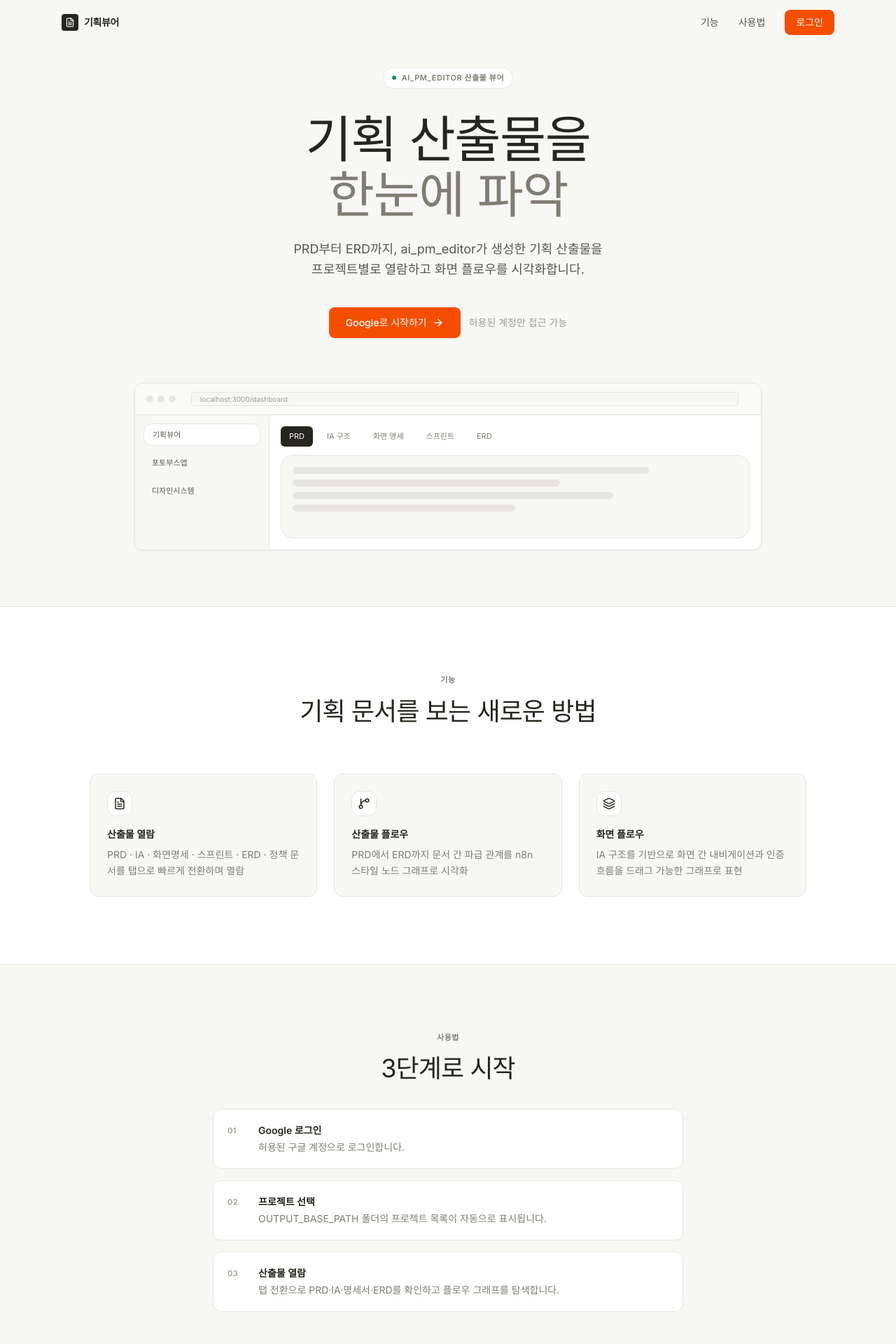
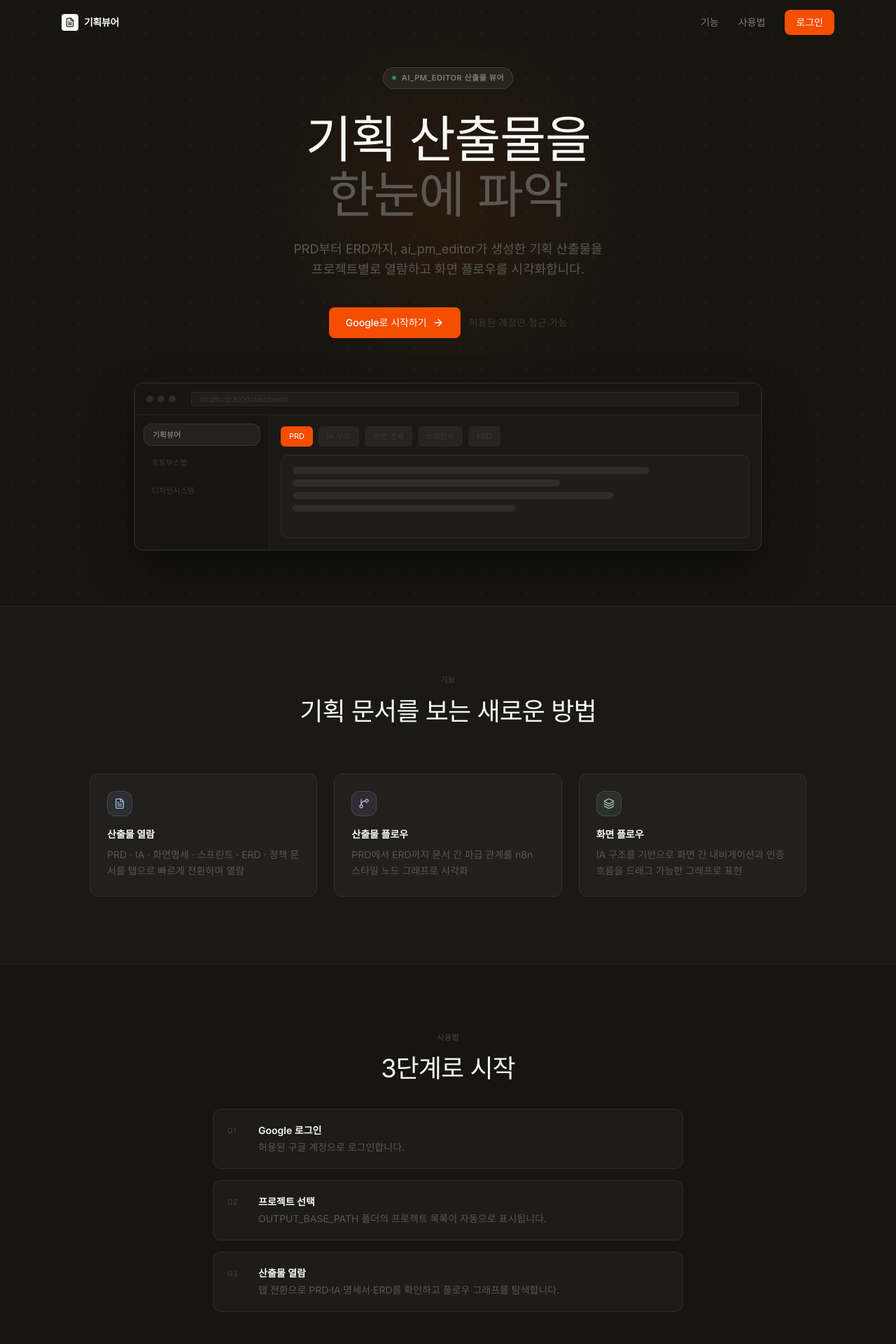
Before and after one commit to hoya838/prd, a Next.js app: page / in a window 1280 px wide. Shown: the top 1920 px of the page at 70% size. Built offline with nearby package versions, Linux system fonts and the light colour scheme; no server answers.

Commit message:
feat: dark mode landing page

```diff
--- a/src/app/page.tsx
+++ b/src/app/page.tsx
@@ -23,29 +23,29 @@ function Header() {
     <header
       className="fixed top-0 left-0 right-0 z-50 transition-all duration-300"
       style={{
-        background: scrolled ? "rgba(247,247,244,0.85)" : "transparent",
-        backdropFilter: scrolled ? "blur(12px)" : "none",
-        borderBottom: scrolled ? "1px solid #e6e5e0" : "1px solid transparent",
+        background: scrolled ? "rgba(22,21,15,0.88)" : "transparent",
+        backdropFilter: scrolled ? "blur(14px)" : "none",
+        borderBottom: scrolled ? "1px solid rgba(247,247,244,0.08)" : "1px solid transparent",
       }}
     >
       <div className="max-w-6xl mx-auto px-6 h-16 flex items-center justify-between">
         {/* Logo */}
         <Link href="/" className="flex items-center gap-2">
-          <div className="w-6 h-6 rounded flex items-center justify-center bg-[#26251e]">
-            <FileText className="w-3.5 h-3.5 text-[#f7f7f4]" />
+          <div className="w-6 h-6 rounded flex items-center justify-center bg-[#f7f7f4]">
+            <FileText className="w-3.5 h-3.5 text-[#16150f]" />
           </div>
-          <span className="text-sm font-semibold text-[#26251e] tracking-tight">기획뷰어</span>
+          <span className="text-sm font-semibold text-[#f7f7f4] tracking-tight">기획뷰어</span>
         </Link>
 
         {/* Desktop nav */}
         <nav className="hidden md:flex items-center gap-1">
-          <a href="#features" className="px-3 py-1.5 text-sm text-[#5a5852] hover:text-[#26251e] transition-colors">기능</a>
-          <a href="#how" className="px-3 py-1.5 text-sm text-[#5a5852] hover:text-[#26251e] transition-colors">사용법</a>
+          <a href="#features" className="px-3 py-1.5 text-sm text-[#807d72] hover:text-[#f7f7f4] transition-colors">기능</a>
+          <a href="#how" className="px-3 py-1.5 text-sm text-[#807d72] hover:text-[#f7f7f4] transition-colors">사용법</a>
 
           {status === "authenticated" ? (
             <button
               onClick={() => router.push("/dashboard")}
-              className="ml-3 px-4 py-2 text-sm font-medium text-[#f7f7f4] bg-[#26251e] hover:bg-[#3a3930] transition-colors flex items-center gap-1.5"
+              className="ml-3 px-4 py-2 text-sm font-medium text-[#16150f] bg-[#f7f7f4] hover:bg-white transition-colors flex items-center gap-1.5"
               style={{ borderRadius: "8px" }}
             >
               대시보드
@@ -63,7 +63,7 @@ function Header() {
         </nav>
 
         {/* Mobile menu toggle */}
-        <button className="md:hidden text-[#26251e]" onClick={() => setMenuOpen(!menuOpen)}>
+        <button className="md:hidden text-[#f7f7f4]" onClick={() => setMenuOpen(!menuOpen)}>
           {menuOpen ? <X className="w-5 h-5" /> : <Menu className="w-5 h-5" />}
         </button>
       </div>
@@ -76,14 +76,15 @@ function Header() {
             animate={{ opacity: 1, y: 0 }}
             exit={{ opacity: 0, y: -8 }}
             transition={{ duration: 0.15 }}
-            className="md:hidden border-t border-[#e6e5e0] bg-[#f7f7f4] px-6 py-4 flex flex-col gap-2"
+            className="md:hidden border-t px-6 py-4 flex flex-col gap-2"
+            style={{ background: "#1a1917", borderColor: "rgba(247,247,244,0.08)" }}
           >
-            <a href="#features" className="py-2 text-sm text-[#5a5852]" onClick={() => setMenuOpen(false)}>기능</a>
-            <a href="#how" className="py-2 text-sm text-[#5a5852]" onClick={() => setMenuOpen(false)}>사용법</a>
+            <a href="#features" className="py-2 text-sm text-[#807d72]" onClick={() => setMenuOpen(false)}>기능</a>
+            <a href="#how" className="py-2 text-sm text-[#807d72]" onClick={() => setMenuOpen(false)}>사용법</a>
             {status === "authenticated" ? (
               <button
                 onClick={() => router.push("/dashboard")}
-                className="mt-2 px-4 py-2.5 text-sm font-medium text-[#f7f7f4] bg-[#26251e] rounded-lg text-left"
+                className="mt-2 px-4 py-2.5 text-sm font-medium text-[#16150f] bg-[#f7f7f4] rounded-lg text-left"
               >
                 대시보드 →
               </button>
@@ -107,16 +108,19 @@ const FEATURES = [
     icon: FileText,
     title: "산출물 열람",
     desc: "PRD · IA · 화면명세 · 스프린트 · ERD · 정책 문서를 탭으로 빠르게 전환하며 열람",
+    dot: "#9fbbe0",
   },
   {
     icon: GitBranch,
     title: "산출물 플로우",
     desc: "PRD에서 ERD까지 문서 간 파급 관계를 n8n 스타일 노드 그래프로 시각화",
+    dot: "#c0a8dd",
   },
   {
     icon: Layers,
     title: "화면 플로우",
     desc: "IA 구조를 기반으로 화면 간 내비게이션과 인증 흐름을 드래그 가능한 그래프로 표현",
+    dot: "#9fc9a2",
   },
 ];
 
@@ -137,25 +141,41 @@ export default function LandingPage() {
   const heroY = useTransform(scrollYProgress, [0, 1], [0, 60]);
 
   return (
-    <div className="min-h-screen bg-[#f7f7f4]" style={{ fontFamily: "var(--font-sans)" }}>
+    <div className="min-h-screen" style={{ background: "#16150f", fontFamily: "var(--font-sans)" }}>
       <Header />
 
       {/* Hero */}
       <section ref={heroRef} className="relative min-h-screen flex flex-col items-center justify-center px-6 pt-24 pb-20 overflow-hidden">
-        {/* Subtle grid bg */}
+        {/* Dot grid */}
         <div
           className="absolute inset-0 pointer-events-none"
           style={{
-            backgroundImage: "radial-gradient(circle, #e6e5e0 1px, transparent 1px)",
+            backgroundImage: "radial-gradient(circle, rgba(247,247,244,0.07) 1px, transparent 1px)",
             backgroundSize: "32px 32px",
-            opacity: 0.4,
+          }}
+        />
+        {/* Glow */}
+        <div
+          className="absolute top-1/3 left-1/2 -translate-x-1/2 -translate-y-1/2 pointer-events-none"
+          style={{
+            width: 600,
+            height: 600,
+            borderRadius: "50%",
+            background: "radial-gradient(circle, rgba(245,78,0,0.08) 0%, transparent 70%)",
           }}
         />
 
         <motion.div style={{ y: heroY }} className="relative z-10 max-w-3xl mx-auto text-center">
           {/* Badge */}
           <motion.div custom={0} initial="hidden" animate="visible" variants={fadeUp}>
-            <span className="inline-flex items-center gap-2 px-3 py-1.5 rounded-full bg-white border border-[#e6e5e0] text-[11px] font-semibold text-[#807d72] uppercase tracking-wider mb-8">
+            <span
+              className="inline-flex items-center gap-2 px-3 py-1.5 rounded-full text-[11px] font-semibold uppercase tracking-wider mb-8"
+              style={{
+                background: "rgba(247,247,244,0.06)",
+                border: "1px solid rgba(247,247,244,0.12)",
+                color: "#807d72",
+              }}
+            >
               <span className="w-1.5 h-1.5 rounded-full bg-[#1f8a65]" />
               ai_pm_editor 산출물 뷰어
             </span>
@@ -167,11 +187,12 @@ export default function LandingPage() {
             initial="hidden"
             animate="visible"
             variants={fadeUp}
-            className="text-[52px] md:text-[72px] font-normal text-[#26251e] leading-[1.1] tracking-[-1.5px] mb-6"
+            className="text-[52px] md:text-[72px] font-normal leading-[1.1] tracking-[-1.5px] mb-6"
+            style={{ color: "#f7f7f4" }}
           >
             기획 산출물을
             <br />
-            <span className="text-[#807d72]">한눈에 파악</span>
+            <span style={{ color: "#5a5852" }}>한눈에 파악</span>
           </motion.h1>
 
           {/* Description */}
@@ -180,7 +201,8 @@ export default function LandingPage() {
             initial="hidden"
             animate="visible"
             variants={fadeUp}
-            className="text-lg text-[#5a5852] leading-relaxed mb-10 max-w-xl mx-auto"
+            className="text-lg leading-relaxed mb-10 max-w-xl mx-auto"
+            style={{ color: "#5a5852" }}
           >
             PRD부터 ERD까지, ai_pm_editor가 생성한 기획 산출물을
             <br className="hidden md:block" />
@@ -199,13 +221,13 @@ export default function LandingPage() {
               <>
                 <Link
                   href="/dashboard"
-                  className="inline-flex items-center gap-2 px-6 py-3 text-sm font-medium text-[#f7f7f4] bg-[#26251e] hover:bg-[#3a3930] transition-colors"
+                  className="inline-flex items-center gap-2 px-6 py-3 text-sm font-medium text-[#16150f] bg-[#f7f7f4] hover:bg-white transition-colors"
                   style={{ borderRadius: "8px" }}
                 >
                   대시보드 바로가기
                   <ArrowRight className="w-4 h-4" />
                 </Link>
-                <span className="text-sm text-[#807d72]">
+                <span className="text-sm" style={{ color: "#5a5852" }}>
                   {session?.user?.name ?? session?.user?.email} 님 로그인 중
                 </span>
               </>
@@ -219,13 +241,13 @@ export default function LandingPage() {
                   Google로 시작하기
                   <ArrowRight className="w-4 h-4" />
                 </button>
-                <span className="text-sm text-[#a09c92]">허용된 계정만 접근 가능</span>
+                <span className="text-sm" style={{ color: "#3a3930" }}>허용된 계정만 접근 가능</span>
               </>
             )}
           </motion.div>
         </motion.div>
 
-        {/* Dashboard preview mockup */}
+        {/* Dashboard mockup */}
         <motion.div
           custom={4}
           initial="hidden"
@@ -234,27 +256,45 @@ export default function LandingPage() {
           className="relative z-10 mt-16 w-full max-w-4xl mx-auto"
         >
           <div
-            className="bg-white border border-[#e6e5e0] overflow-hidden"
-            style={{ borderRadius: "12px", boxShadow: "0 1px 3px rgba(38,37,30,0.06)" }}
+            className="overflow-hidden"
+            style={{
+              borderRadius: "12px",
+              border: "1px solid rgba(247,247,244,0.08)",
+              background: "#1a1917",
+              boxShadow: "0 0 0 1px rgba(247,247,244,0.04), 0 32px 64px rgba(0,0,0,0.4)",
+            }}
           >
-            {/* Mockup topbar */}
-            <div className="flex items-center gap-1.5 px-4 py-3 border-b border-[#e6e5e0] bg-[#fafaf7]">
-              <span className="w-2.5 h-2.5 rounded-full bg-[#e6e5e0]" />
-              <span className="w-2.5 h-2.5 rounded-full bg-[#e6e5e0]" />
-              <span className="w-2.5 h-2.5 rounded-full bg-[#e6e5e0]" />
-              <div className="flex-1 mx-4 h-5 rounded bg-[#f7f7f4] border border-[#e6e5e0] flex items-center px-3">
-                <span className="text-[10px] text-[#a09c92]">localhost:3000/dashboard</span>
+            {/* Topbar */}
+            <div
+              className="flex items-center gap-1.5 px-4 py-3"
+              style={{ borderBottom: "1px solid rgba(247,247,244,0.06)", background: "#16150f" }}
+            >
+              <span className="w-2.5 h-2.5 rounded-full" style={{ background: "rgba(247,247,244,0.1)" }} />
+              <span className="w-2.5 h-2.5 rounded-full" style={{ background: "rgba(247,247,244,0.1)" }} />
+              <span className="w-2.5 h-2.5 rounded-full" style={{ background: "rgba(247,247,244,0.1)" }} />
+              <div
+                className="flex-1 mx-4 h-5 rounded flex items-center px-3"
+                style={{ background: "rgba(247,247,244,0.04)", border: "1px solid rgba(247,247,244,0.06)" }}
+              >
+                <span className="text-[10px]" style={{ color: "#3a3930" }}>localhost:3000/dashboard</span>
               </div>
             </div>
-            {/* Mockup body */}
+            {/* Body */}
             <div className="flex h-48">
-              <div className="w-48 border-r border-[#e6e5e0] bg-[#f7f7f4] p-3 flex flex-col gap-2">
+              <div
+                className="w-48 p-3 flex flex-col gap-2"
+                style={{ borderRight: "1px solid rgba(247,247,244,0.06)", background: "#16150f" }}
+              >
                 {["기획뷰어", "포토부스앱", "디자인시스템"].map((name, i) => (
                   <div
                     key={i}
-                    className={`h-8 rounded-lg px-3 flex items-center ${i === 0 ? "bg-white border border-[#e6e5e0]" : ""}`}
+                    className="h-8 rounded-lg px-3 flex items-center"
+                    style={{
+                      background: i === 0 ? "rgba(247,247,244,0.06)" : "transparent",
+                      border: i === 0 ? "1px solid rgba(247,247,244,0.08)" : "none",
+                    }}
                   >
-                    <span className="text-[11px] text-[#5a5852]">{name}</span>
+                    <span className="text-[11px]" style={{ color: i === 0 ? "#a09c92" : "#3a3930" }}>{name}</span>
                   </div>
                 ))}
               </div>
@@ -263,16 +303,31 @@ export default function LandingPage() {
                   {["PRD", "IA 구조", "화면 명세", "스프린트", "ERD"].map((tab, i) => (
                     <div
                       key={i}
-                      className={`px-3 py-1.5 rounded text-[11px] ${i === 0 ? "bg-[#26251e] text-white" : "text-[#807d72]"}`}
-                      style={{ borderRadius: "6px" }}
+                      className="px-3 py-1.5 text-[11px]"
+                      style={{
+                        borderRadius: "6px",
+                        background: i === 0 ? "#f54e00" : "rgba(247,247,244,0.05)",
+                        color: i === 0 ? "white" : "#3a3930",
+                      }}
                     >
                       {tab}
                     </div>
                   ))}
                 </div>
-                <div className="flex-1 bg-[#f7f7f4] rounded-xl border border-[#e6e5e0] p-4 flex flex-col gap-2">
+                <div
+                  className="flex-1 p-4 flex flex-col gap-2"
+                  style={{
+                    borderRadius: "10px",
+                    border: "1px solid rgba(247,247,244,0.06)",
+                    background: "rgba(247,247,244,0.02)",
+                  }}
+                >
                   {[80, 60, 72, 50].map((w, i) => (
-                    <div key={i} className="h-2.5 rounded-full bg-[#e6e5e0]" style={{ width: `${w}%` }} />
+                    <div
+                      key={i}
+                      className="h-2.5 rounded-full"
+                      style={{ width: `${w}%`, background: "rgba(247,247,244,0.07)" }}
+                    />
                   ))}
                 </div>
               </div>
@@ -282,11 +337,15 @@ export default function LandingPage() {
       </section>
 
       {/* Features */}
-      <section id="features" className="py-24 px-6 bg-white border-t border-[#e6e5e0]">
+      <section
+        id="features"
+        className="py-24 px-6"
+        style={{ background: "#1a1917", borderTop: "1px solid rgba(247,247,244,0.06)" }}
+      >
         <div className="max-w-5xl mx-auto">
           <div className="text-center mb-16">
-            <p className="text-[11px] font-semibold uppercase tracking-wider text-[#807d72] mb-3">기능</p>
-            <h2 className="text-[36px] font-normal text-[#26251e] tracking-tight leading-snug">
+            <p className="text-[11px] font-semibold uppercase tracking-wider mb-3" style={{ color: "#3a3930" }}>기능</p>
+            <h2 className="text-[36px] font-normal tracking-tight leading-snug" style={{ color: "#f7f7f4" }}>
               기획 문서를 보는 새로운 방법
             </h2>
           </div>
@@ -299,14 +358,24 @@ export default function LandingPage() {
                 whileInView="visible"
                 viewport={{ once: true, margin: "-60px" }}
                 variants={fadeUp}
-                className="bg-[#f7f7f4] border border-[#e6e5e0] p-6"
-                style={{ borderRadius: "12px" }}
+                className="p-6"
+                style={{
+                  borderRadius: "12px",
+                  background: "rgba(247,247,244,0.03)",
+                  border: "1px solid rgba(247,247,244,0.07)",
+                }}
               >
-                <div className="w-9 h-9 rounded-lg bg-white border border-[#e6e5e0] flex items-center justify-center mb-4">
-                  <f.icon className="w-4.5 h-4.5 text-[#26251e]" />
+                <div
+                  className="w-9 h-9 rounded-lg flex items-center justify-center mb-4"
+                  style={{
+                    background: f.dot + "18",
+                    border: `1px solid ${f.dot}30`,
+                  }}
+                >
+                  <f.icon className="w-4 h-4" style={{ color: f.dot }} />
                 </div>
-                <h3 className="text-sm font-semibold text-[#26251e] mb-2">{f.title}</h3>
-                <p className="text-sm text-[#807d72] leading-relaxed">{f.desc}</p>
+                <h3 className="text-sm font-semibold mb-2" style={{ color: "#f7f7f4" }}>{f.title}</h3>
+                <p className="text-sm leading-relaxed" style={{ color: "#5a5852" }}>{f.desc}</p>
               </motion.div>
             ))}
           </div>
@@ -314,10 +383,14 @@ export default function LandingPage() {
       </section>
 
       {/* How */}
-      <section id="how" className="py-24 px-6 bg-[#f7f7f4] border-t border-[#e6e5e0]">
+      <section
+        id="how"
+        className="py-24 px-6"
+        style={{ background: "#16150f", borderTop: "1px solid rgba(247,247,244,0.06)" }}
+      >
         <div className="max-w-2xl mx-auto text-center">
-          <p className="text-[11px] font-semibold uppercase tracking-wider text-[#807d72] mb-3">사용법</p>
-          <h2 className="text-[36px] font-normal text-[#26251e] tracking-tight leading-snug mb-8">
+          <p className="text-[11px] font-semibold uppercase tracking-wider mb-3" style={{ color: "#3a3930" }}>사용법</p>
+          <h2 className="text-[36px] font-normal tracking-tight leading-snug mb-8" style={{ color: "#f7f7f4" }}>
             3단계로 시작
           </h2>
           <div className="flex flex-col gap-4 text-left">
@@ -326,11 +399,19 @@ export default function LandingPage() {
               { step: "02", title: "프로젝트 선택", desc: "OUTPUT_BASE_PATH 폴더의 프로젝트 목록이 자동으로 표시됩니다." },
               { step: "03", title: "산출물 열람", desc: "탭 전환으로 PRD·IA·명세서·ERD를 확인하고 플로우 그래프를 탐색합니다." },
             ].map(({ step, title, desc }) => (
-              <div key={step} className="flex gap-5 items-start bg-white border border-[#e6e5e0] p-5" style={{ borderRadius: "12px" }}>
-                <span className="text-[11px] font-semibold text-[#a09c92] uppercase tracking-wider pt-0.5 w-6 shrink-0">{step}</span>
+              <div
+                key={step}
+                className="flex gap-5 items-start p-5"
+                style={{
+                  borderRadius: "12px",
+                  background: "rgba(247,247,244,0.03)",
+                  border: "1px solid rgba(247,247,244,0.07)",
+                }}
+              >
+                <span className="text-[11px] font-semibold uppercase tracking-wider pt-0.5 w-6 shrink-0" style={{ color: "#3a3930" }}>{step}</span>
                 <div>
-                  <p className="text-sm font-semibold text-[#26251e] mb-1">{title}</p>
-                  <p className="text-sm text-[#807d72]">{desc}</p>
+                  <p className="text-sm font-semibold mb-1" style={{ color: "#f7f7f4" }}>{title}</p>
+                  <p className="text-sm" style={{ color: "#5a5852" }}>{desc}</p>
                 </div>
               </div>
             ))}
@@ -339,9 +420,12 @@ export default function LandingPage() {
       </section>
 
       {/* CTA band */}
-      <section className="py-24 px-6 bg-[#26251e] text-center">
-        <p className="text-[11px] font-semibold uppercase tracking-wider text-[#807d72] mb-4">지금 시작</p>
-        <h2 className="text-[36px] font-normal text-[#f7f7f4] tracking-tight leading-snug mb-8">
+      <section
+        className="py-24 px-6 text-center"
+        style={{ background: "#1a1917", borderTop: "1px solid rgba(247,247,244,0.06)" }}
+      >
+        <p className="text-[11px] font-semibold uppercase tracking-wider mb-4" style={{ color: "#3a3930" }}>지금 시작</p>
+        <h2 className="text-[36px] font-normal tracking-tight leading-snug mb-8" style={{ color: "#f7f7f4" }}>
           기획 산출물을 팀과 함께 확인하세요
         </h2>
         {status === "authenticated" ? (
@@ -364,14 +448,17 @@ export default function LandingPage() {
       </section>
 
       {/* Footer */}
-      <footer className="bg-[#f7f7f4] border-t border-[#e6e5e0] px-6 py-8 flex items-center justify-between">
+      <footer
+        className="px-6 py-8 flex items-center justify-between"
+        style={{ borderTop: "1px solid rgba(247,247,244,0.06)", background: "#16150f" }}
+      >
         <div className="flex items-center gap-2">
-          <div className="w-5 h-5 rounded flex items-center justify-center bg-[#26251e]">
-            <FileText className="w-3 h-3 text-[#f7f7f4]" />
+          <div className="w-5 h-5 rounded flex items-center justify-center" style={{ background: "rgba(247,247,244,0.08)" }}>
+            <FileText className="w-3 h-3" style={{ color: "#807d72" }} />
           </div>
-          <span className="text-xs font-medium text-[#5a5852]">기획뷰어</span>
+          <span className="text-xs font-medium" style={{ color: "#3a3930" }}>기획뷰어</span>
         </div>
-        <p className="text-xs text-[#a09c92]">ai_pm_editor 산출물 뷰어 · 내부 도구</p>
+        <p className="text-xs" style={{ color: "#2a2922" }}>ai_pm_editor 산출물 뷰어 · 내부 도구</p>
       </footer>
     </div>
   );
```
